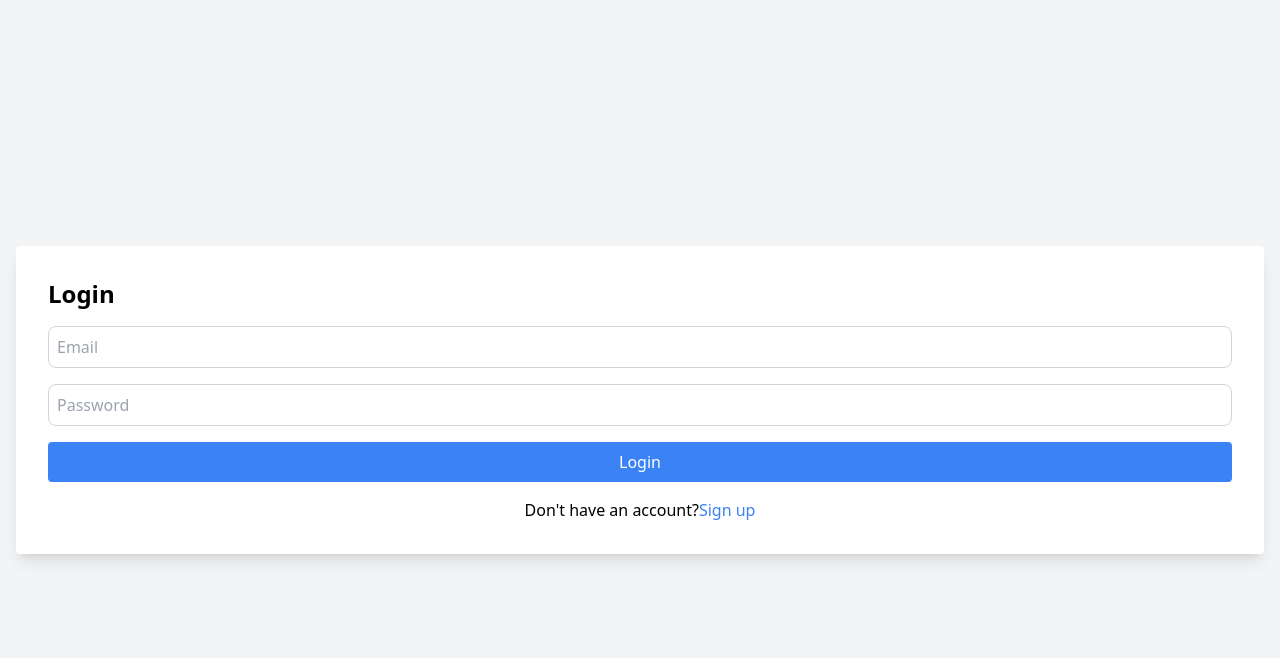
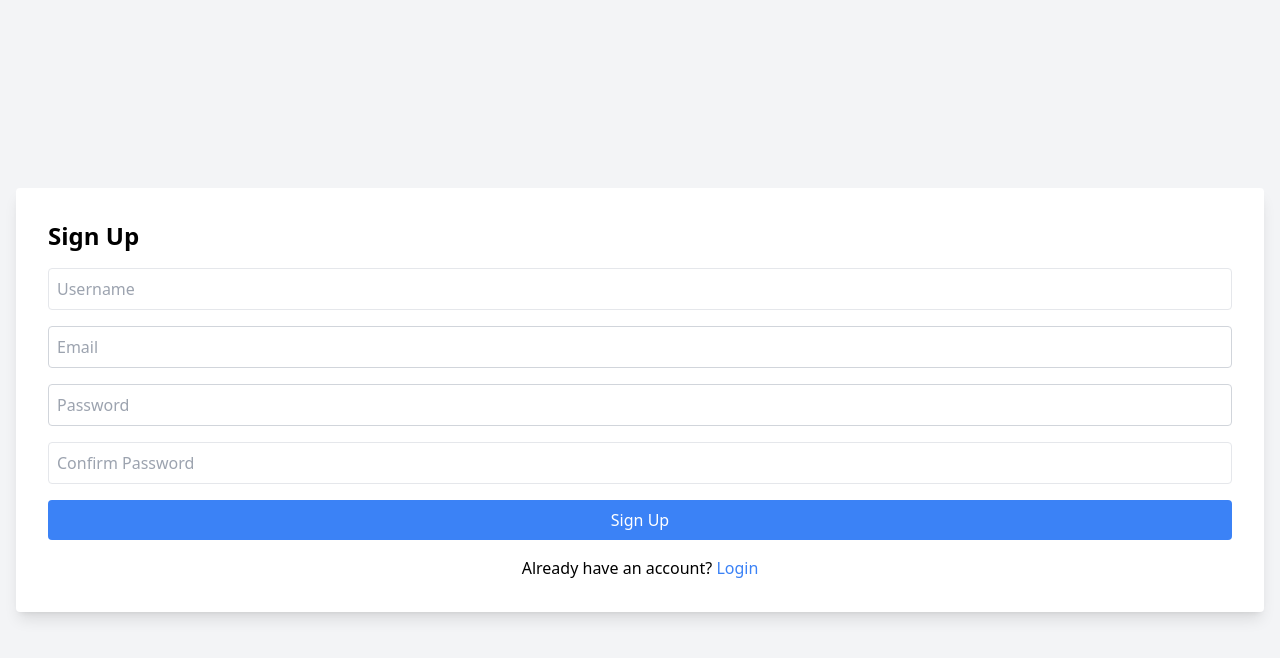
Before and after one commit to habeeb-an/login-signupWindow, a website: page index.html in a window 1280 px wide. Both pictures are taken after a click on the button "Sign up". Drawn offline with nearby package versions, Linux system fonts and the light colour scheme; files that its build step writes are made by us from their sources.

Commit message:
signup form created& implemented toggle function betweeen signup and login

```diff
--- a/index.html
+++ b/index.html
@@ -8,13 +8,26 @@
 </head>
 <body class="bg-gray-100 h-screen flex items-center justify-center">
     <div class="container mx-auto p-4">
-        <div class="bg-white p-8 rounded shadow-lg">
+    <!-- Login -->
+        <div id="login-form" class="bg-white p-8 rounded shadow-lg">
             <h2 class="text-2xl font-bold mb-4">Login</h2>
-            <input class="border border-gray-300 p-2 w-full rounded-lg mb-4" id="login-email"  type="email" placeholder="Email">
-            <input class="border border-gray-300  p-2 w-full rounded-lg mb-4" id="login-password" type="password"placeholder="Password">
+            <input class="border border-gray-300 p-2 w-full rounded mb-4" id="login-email"  type="email" placeholder="Email">
+            <input class="border border-gray-300  p-2 w-full rounded mb-4" id="login-password" type="password"placeholder="Password">
             <button id="login-button" class="bg-blue-500 text-white p-2 w-full rounded hover:bg-blue-700">Login</button>
-            <p class="mt-4 text-center">Don't have an account?<button id="show-signup" class="text-blue-500">Sign up</button> </p>
+            <p class="mt-4 text-center">Don't have an account? <button id="show-signup" class="text-blue-500">Sign up</button> </p>
+        </div>
+    <!-- Signup -->
+        <div id="signup-form" class=" hidden bg-white p-8 rounded shadow-lg">
+            <h2 class="text-2xl font-bold mb-4">Sign Up</h2>
+                <input type="text" id="signup-username" placeholder="Username" class="border p-2 w-full rounded mb-4">
+                <input type="email" id="signup-email" placeholder="Email" class="border border-gray-300 p-2 w-full rounded mb-4">
+                <input type="password" id="signup-password" placeholder="Password" class="border border-gray-300 p-2 w-full rounded mb-4">
+                <input type="password" id="confirm-password" placeholder="Confirm Password" class="border p-2 w-full rounded mb-4">
+                <button id="signup-button" class="bg-blue-500 text-white p-2 w-full rounded hover:bg-blue-600">Sign Up</button>
+                <p class="text-center mt-4">Already have an account? <button id="show-login" class="text-blue-500 hover:">Login</button></p>
+
         </div>
     </div>
+<script src="script.js" ></script>
 </body>
 </html>
--- a/script.js
+++ b/script.js
@@ -0,0 +1,15 @@
+document.addEventListener('DOMContentLoaded',()=>{
+
+
+    document.getElementById('show-signup').addEventListener('click',function(){
+        document.getElementById('login-form').classList.add('hidden')
+        document.getElementById('signup-form').classList.remove('hidden')
+    })
+    document.getElementById('show-login').addEventListener('click',function(){
+        document.getElementById('signup-form').classList.add('hidden')
+        document.getElementById('login-form').classList.remove('hidden')
+    })
+
+
+
+})
```
